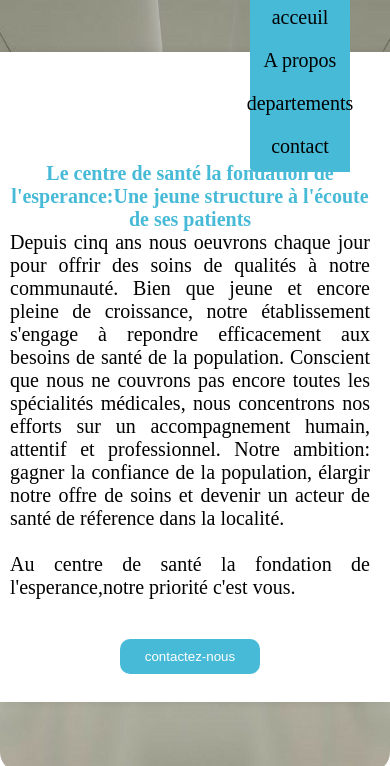
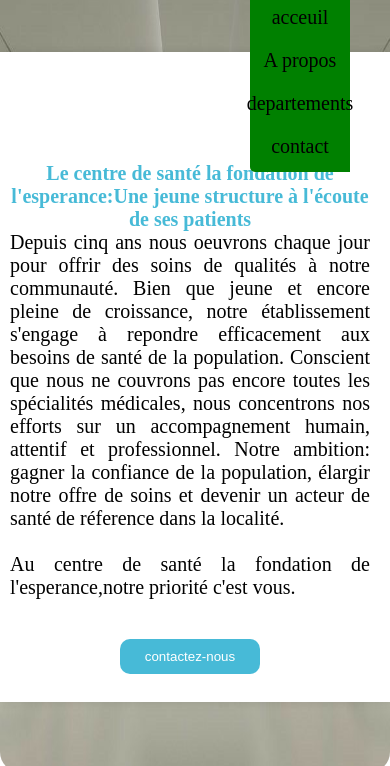
Before and after one commit to serena2007/hopital, a plain HTML site: page html/Apropos.html in a window 390 px wide. Shown: the part 128-894 px from the top of the page. Drawn offline with Linux system fonts and the light colour scheme.

Commit message:
Update Apropos.css

```diff
--- a/style/Apropos.css
+++ b/style/Apropos.css
@@ -321,7 +321,7 @@ footer{
         top: 0px;
         height: 200px;
         width: 100px;
-        background-color: var(--firstcolor);
+        background-color: var(--secondcolor);
         right:30px;
        border-top-left-radius: 5px;
        border-bottom-left-radius: 5px;
```
